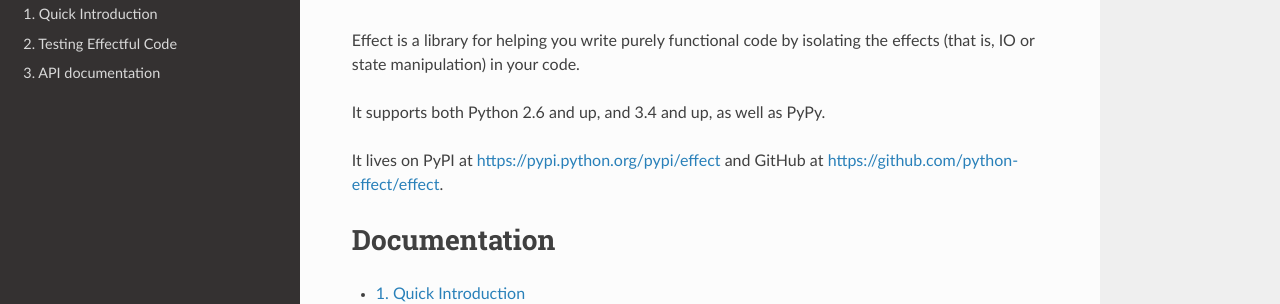
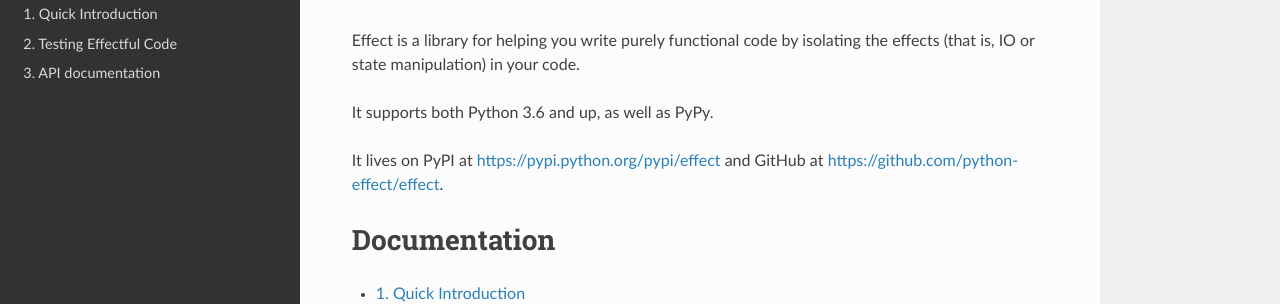
Before and after one commit to python-effect/effect, a Sphinx documentation site: the page built from docs/source/index.rst, in a window 1280 px wide and 1167 px high. Shown: the part 131-435 px from the top of the window. Built offline with Sphinx 7.4.7 and the Read the Docs theme 2.0.0, drawn with Linux system fonts in a browser that asks for light colours.

Commit message:
and another one

```diff
--- a/docs/source/index.rst
+++ b/docs/source/index.rst
@@ -4,7 +4,7 @@
 Effect is a library for helping you write purely functional code by
 isolating the effects (that is, IO or state manipulation) in your code.
 
-It supports both Python 2.6 and up, and 3.4 and up, as well as PyPy.
+It supports both Python 3.6 and up, as well as PyPy.
 
 It lives on PyPI at https://pypi.python.org/pypi/effect and GitHub at
 https://github.com/python-effect/effect.
```
